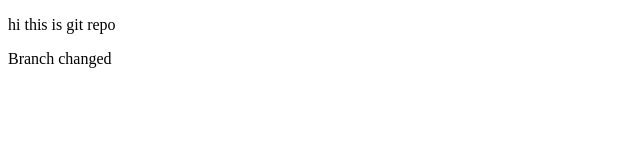
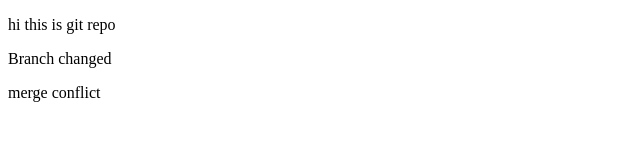
Before and after one commit to pramit091104/GitHubSession, a plain HTML site: page index.html in a window 1280 px wide. Shown: the whole page, without its empty margins (0-640 px from the left). Drawn offline with Linux system fonts and the light colour scheme.

Commit message:
merge conflict

```diff
--- a/index.html
+++ b/index.html
@@ -8,5 +8,6 @@
 <body>
     <p>hi this is git repo</p>
     <p>Branch changed</p>
+    <P>merge conflict</P>
 </body>
 </html>
```
